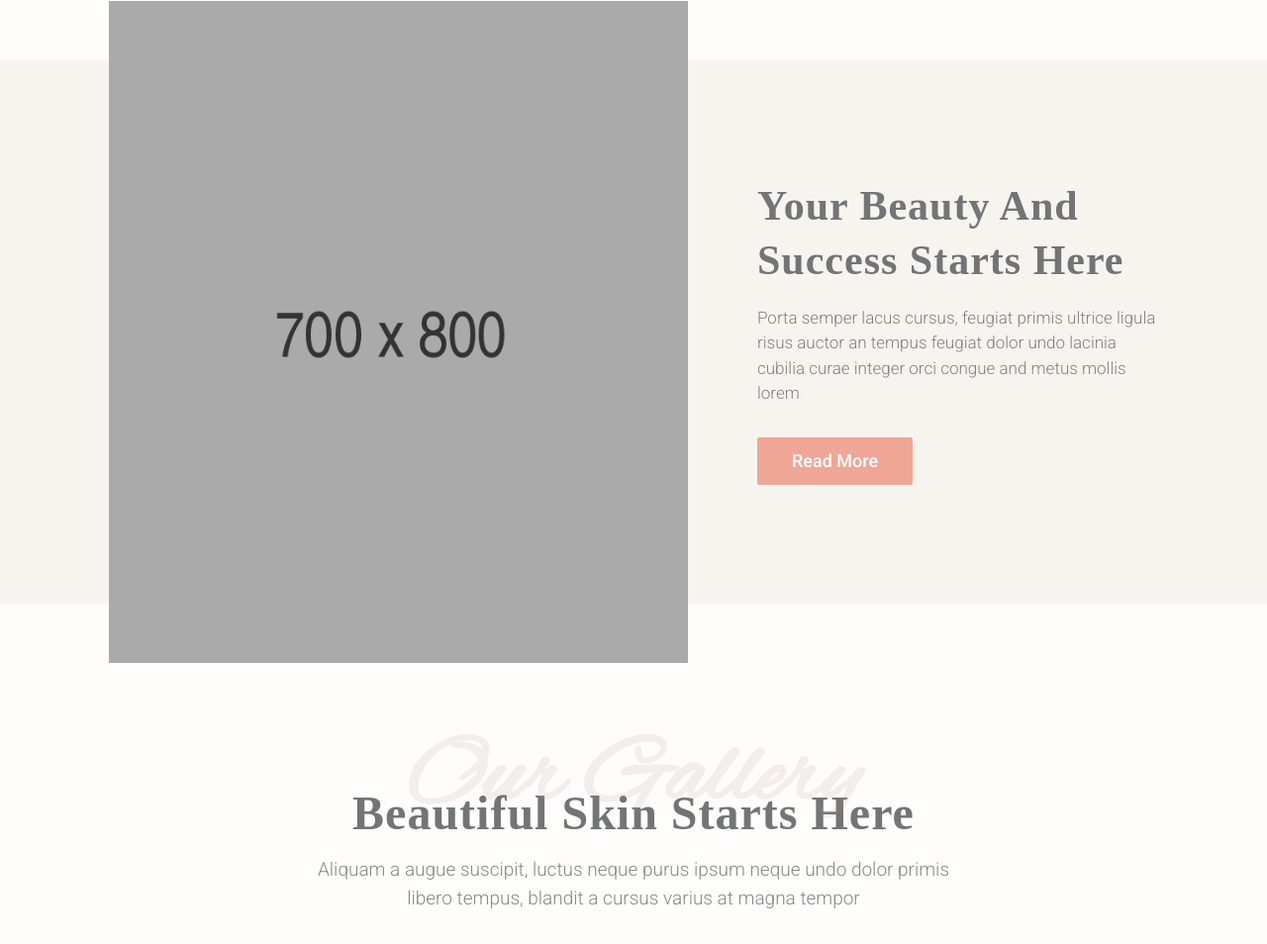
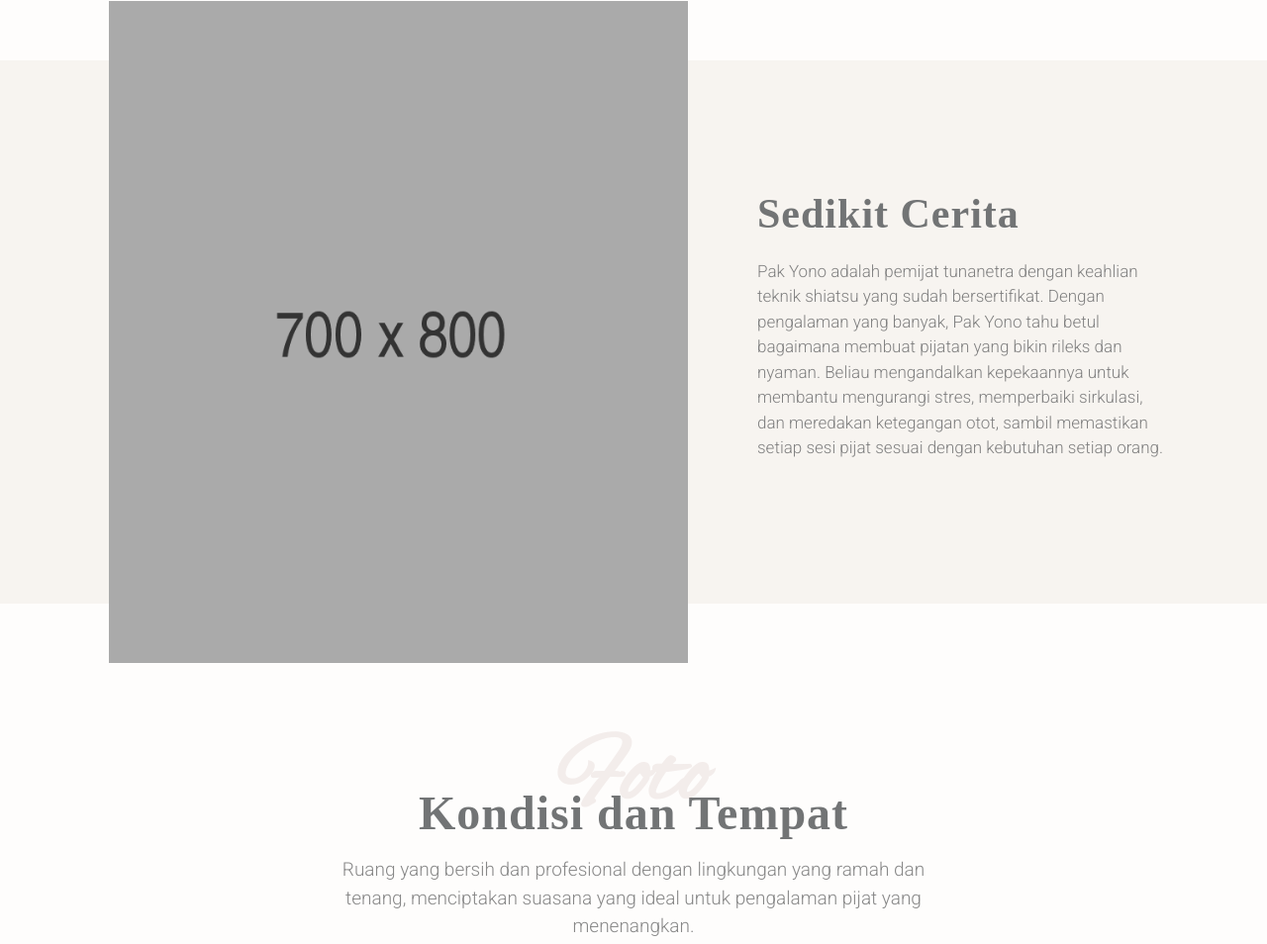
Before and after one commit to raizora-id/terra-landing-pages, a plain HTML site: page pijat-tunanetra-mustika-husada/index.html in a window 1280 px wide. Shown: the part 1638-2592 px from the top of the page at 99% size. Drawn offline with Linux system fonts and the light colour scheme; a web font is replaced by a local one.

Commit message:
feat(ptm): add story about pak yono

```diff
--- a/pijat-tunanetra-mustika-husada/index.html
+++ b/pijat-tunanetra-mustika-husada/index.html
@@ -260,16 +260,13 @@
 								<div class="txt-block pc-15">
 
 									<!-- Title -->
-									<h3 class="h3-sm txt-color-01">Your Beauty And Success Starts Here</h3>
+									<h3 class="h3-sm txt-color-01">Sedikit Cerita</h3>
 
 									<!-- Text -->
-									<p class=" txt-color-05">Porta semper lacus cursus, feugiat primis ultrice ligula risus auctor an tempus
-									   feugiat dolor undo lacinia cubilia curae integer orci congue and metus mollis lorem
+									<p class=" txt-color-05">Pak Yono adalah pemijat tunanetra dengan keahlian teknik shiatsu yang sudah bersertifikat. Dengan pengalaman yang banyak, Pak Yono tahu betul bagaimana membuat pijatan yang bikin rileks dan nyaman. Beliau mengandalkan kepekaannya untuk membantu mengurangi stres, memperbaiki sirkulasi, dan meredakan ketegangan otot, sambil memastikan setiap sesi pijat sesuai dengan kebutuhan setiap orang.
+
+
 									</p>
-
-									<!-- Button -->
-									<a href="#" class="btn btn-md btn-color-02 tra-01-hover mt-20">Read More</a>
-
 								</div>
 							</div>	<!-- END TEXT BLOCK -->
 
@@ -291,14 +288,13 @@
 							<div class="section-title mb-60 text-center">
 
 								<!-- Transparent Header -->
-								<h2 class="tra-header txt-color-02">Our Gallery</h2>
+								<h2 class="tra-header txt-color-02">Foto</h2>
 
 								<!-- Title 	-->
-								<h3 class="h3-xl txt-color-01">Beautiful Skin Starts Here</h3>
+								<h3 class="h3-xl txt-color-01">Kondisi dan Tempat</h3>
 
 								<!-- Text -->
-								<p class="p-lg txt-color-05">Aliquam a augue suscipit, luctus neque purus ipsum neque undo dolor
-								   primis libero tempus, blandit a cursus varius at magna tempor
+								<p class="p-lg txt-color-05">Ruang yang bersih dan profesional dengan lingkungan yang ramah dan tenang, menciptakan suasana yang ideal untuk pengalaman pijat yang menenangkan.
 								</p>
 
 							</div>
@@ -570,14 +566,13 @@
 							<div class="section-title mb-60 text-center">
 
 								<!-- Transparent Header -->
-								<h2 class="tra-header txt-color-02">Testimonials</h2>
+								<h2 class="tra-header txt-color-02">Testimoni</h2>
 
 								<!-- Title 	-->
-								<h3 class="h3-xl txt-color-01">What Our Clients Say</h3>
+								<h3 class="h3-xl txt-color-01">Beberapa Review</h3>
 
 								<!-- Text -->
-								<p class="p-lg txt-color-05">Aliquam a augue suscipit, luctus neque purus ipsum neque undo dolor
-								   primis libero tempus, blandit a cursus varius at magna tempor
+								<p class="p-lg txt-color-05">Simak ulasan dari para pengunjung kami yang telah membagikan pengalaman mereka di Google Maps.
 								</p>
 
 							</div>
```
